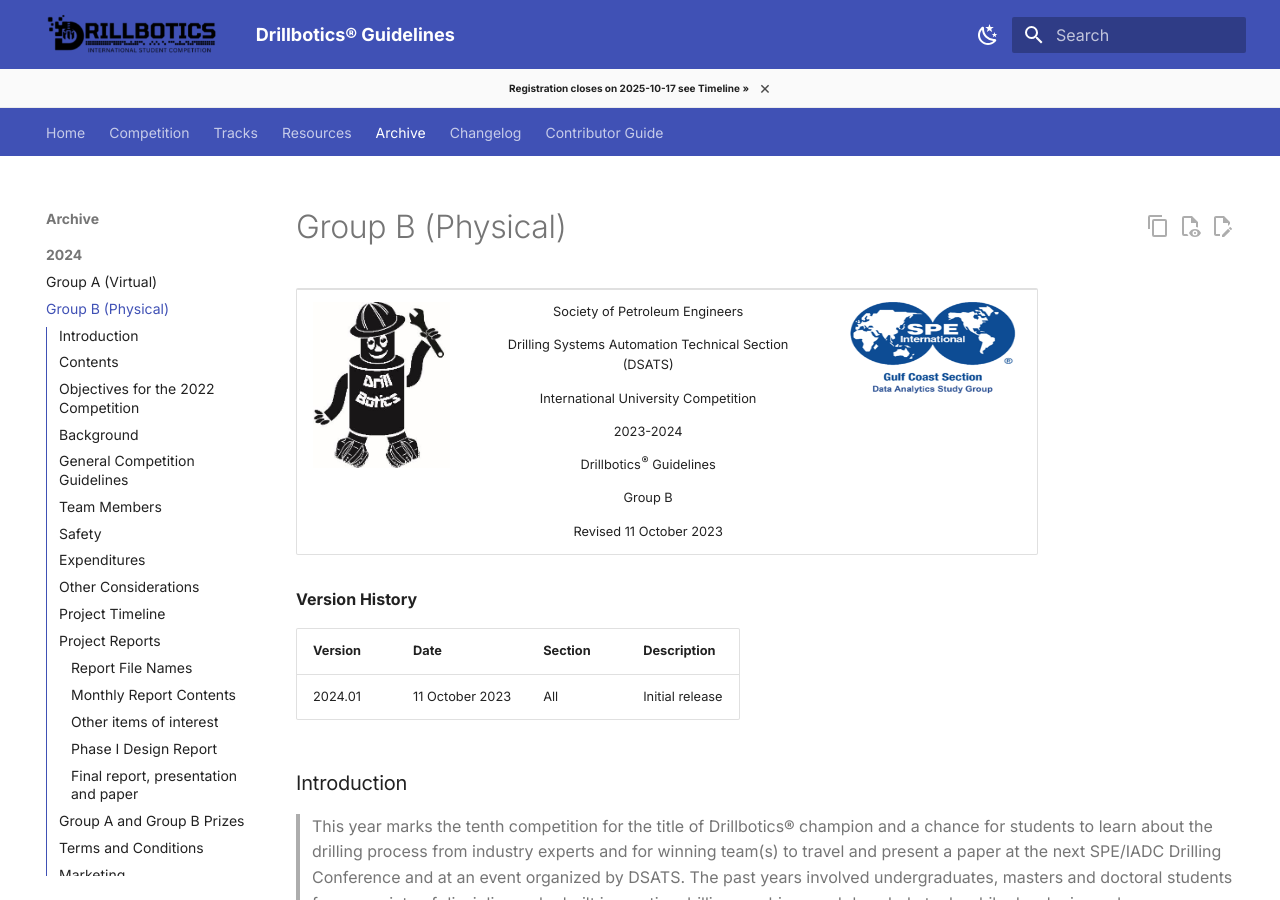
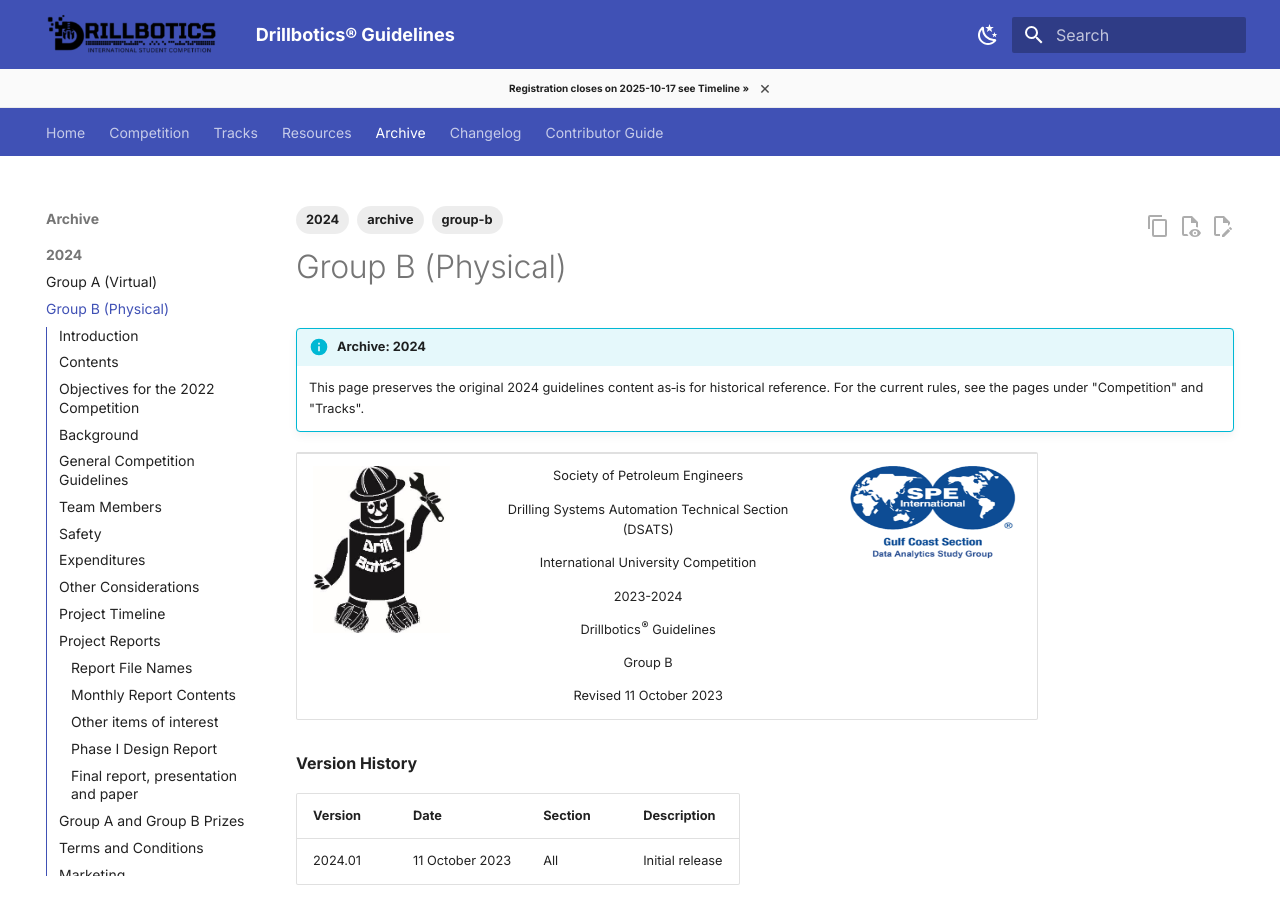
Before and after one commit to Open-Source-Drilling-Community/drillbotics-guidelines, an MkDocs documentation site: the page built from docs/2024/group-b.md, in a window 1280 px wide and 900 px high. Built offline with MkDocs 1.6.1 and Material for MkDocs 9.7.7, drawn with Linux system fonts in a browser that asks for light colours; comment, search, counter and statistics services are not loaded; the version menu is left out.

Commit message:
📝 docs(group-b): add archived 2024 guidelines page
- create archive page preserving original 2024 Group B guidelines content
- include info note directing to current competition and track rules
- add alt text to images for accessibility and SEO improvements

```diff
--- a/docs/2024/group-b.md
+++ b/docs/2024/group-b.md
@@ -1,3 +1,15 @@
+---
+title: Group B — 2024 Guidelines (Archive)
+description: Archived copy of the 2023–2024 Drillbotics Group B guidelines. See Competition and Tracks for current rules.
+tags:
+  - archive
+  - 2024
+  - group-b
+---
+
+!!! info "Archive: 2024"
+    This page preserves the original 2024 guidelines content as‑is for historical reference. For the current rules, see the pages under "Competition" and "Tracks".
+
 <table>
 <colgroup>
 <col style="width: 23%" />
```
Also changed, not shown: other parts of docs/2024/group-b.md (+2 -0 lines).
